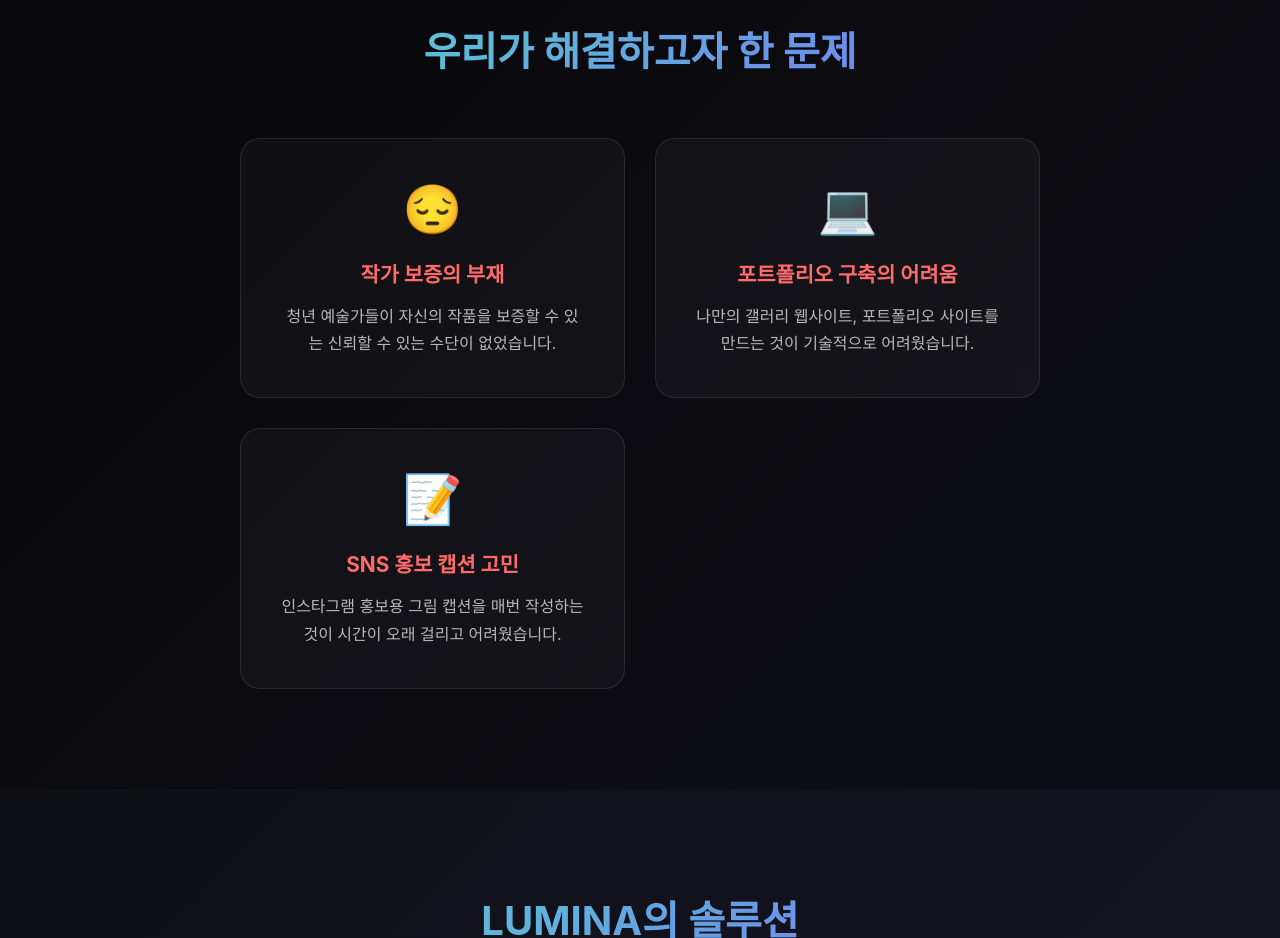
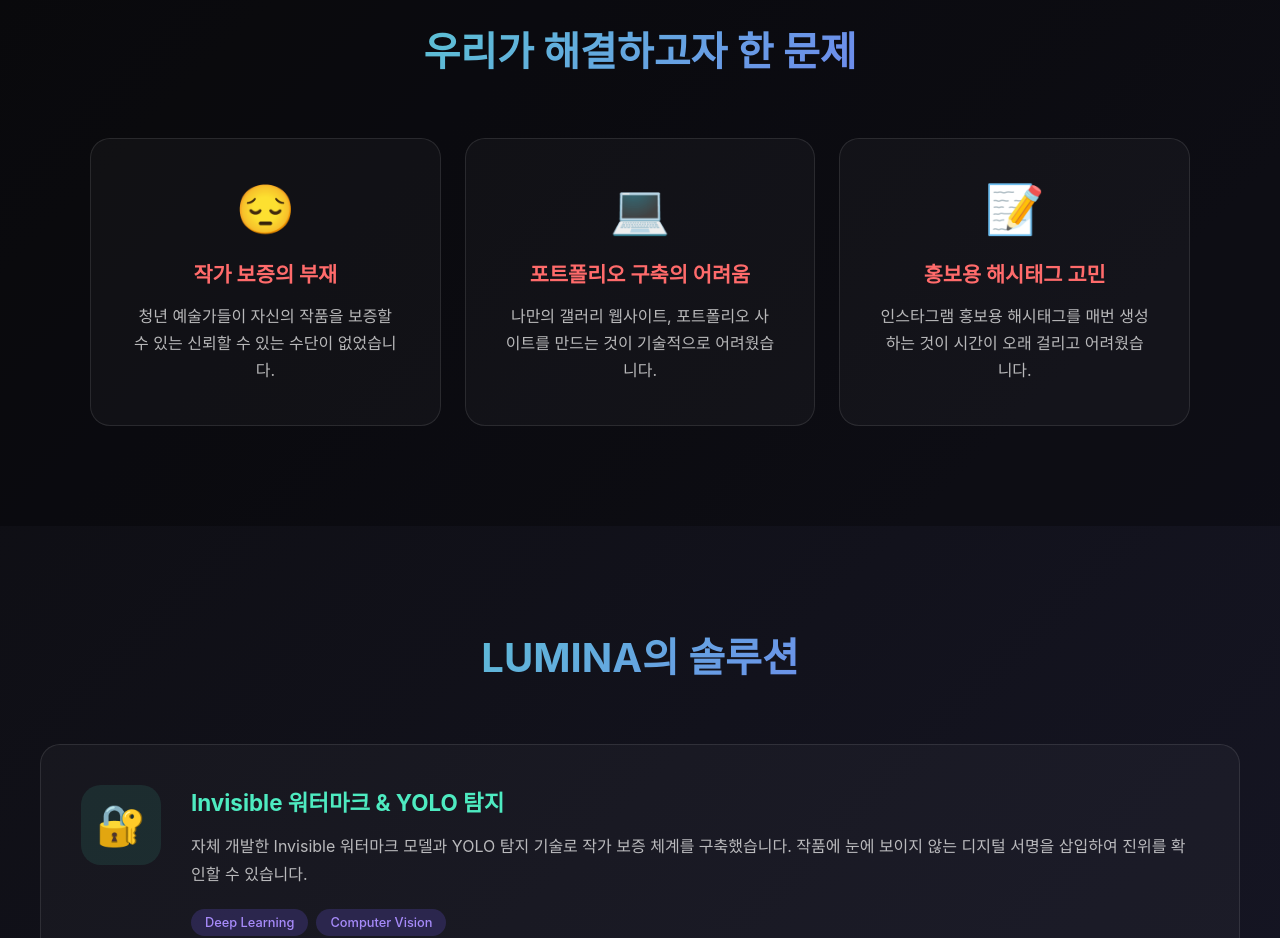
Before and after one commit to ugiugi0823/lumina-demo, a React (Vite) app: page / in a window 1280 px wide. Shown: the part 880-1818 px from the top of the page. Built offline with nearby package versions, Linux system fonts and the light colour scheme.

Commit message:
문제점 카드 3열 배치 및 해시태그 내용 수정

```diff
--- a/src/pages/LandingPage.css
+++ b/src/pages/LandingPage.css
@@ -79,9 +79,9 @@
 
 .problem-cards {
   display: grid;
-  grid-template-columns: repeat(auto-fit, minmax(300px, 1fr));
-  gap: 30px;
-  max-width: 800px;
+  grid-template-columns: repeat(3, 1fr);
+  gap: 24px;
+  max-width: 1100px;
   margin: 0 auto;
 }
 
@@ -284,11 +284,14 @@
 }
 
 /* Responsive */
-@media (max-width: 768px) {
+@media (max-width: 900px) {
   .problem-cards {
     grid-template-columns: 1fr;
+    max-width: 400px;
   }
+}
 
+@media (max-width: 768px) {
   .feature {
     flex-direction: column;
     gap: 20px;
--- a/src/pages/LandingPage.jsx
+++ b/src/pages/LandingPage.jsx
@@ -54,8 +54,8 @@
             </div>
             <div className="problem-card">
               <div className="problem-icon">📝</div>
-              <h3>SNS 홍보 캡션 고민</h3>
-              <p>인스타그램 홍보용 그림 캡션을 매번 작성하는 것이 시간이 오래 걸리고 어려웠습니다.</p>
+              <h3>홍보용 해시태그 고민</h3>
+              <p>인스타그램 홍보용 해시태그를 매번 생성하는 것이 시간이 오래 걸리고 어려웠습니다.</p>
             </div>
           </div>
         </div>
```
